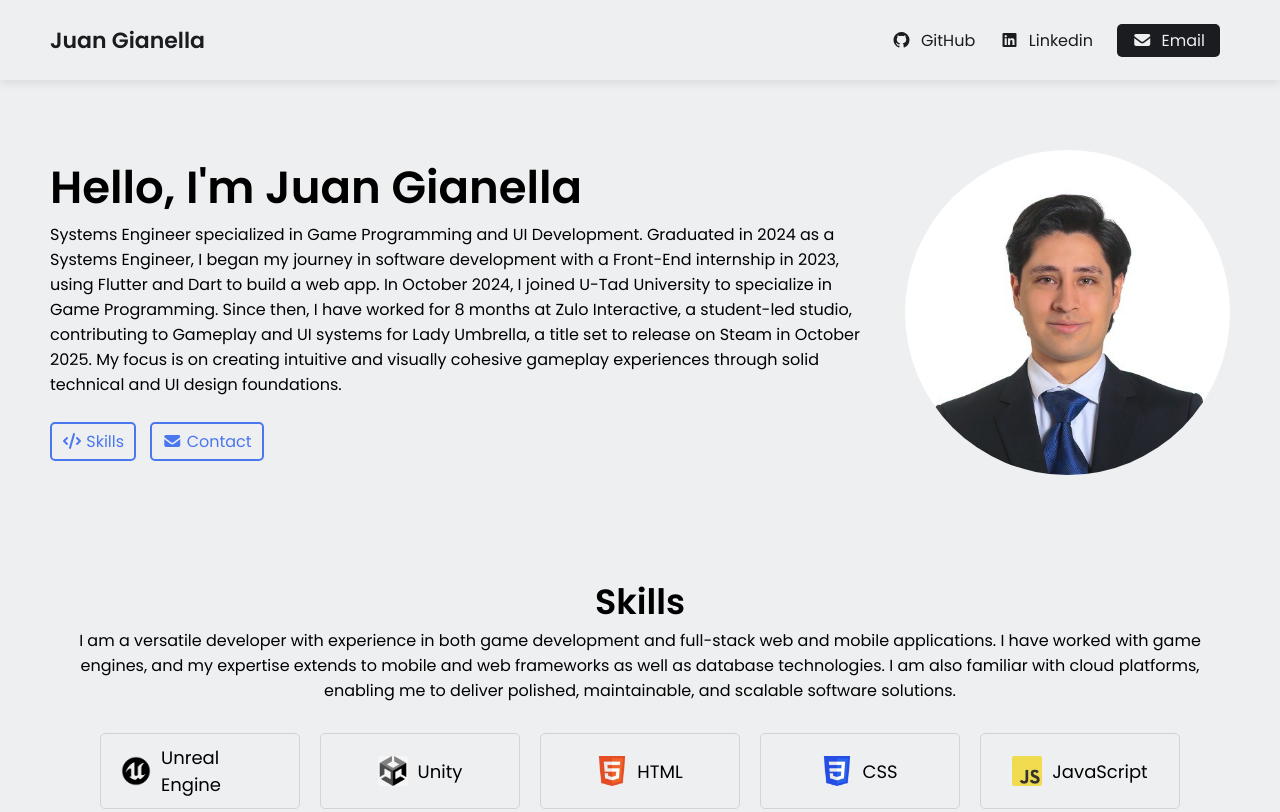
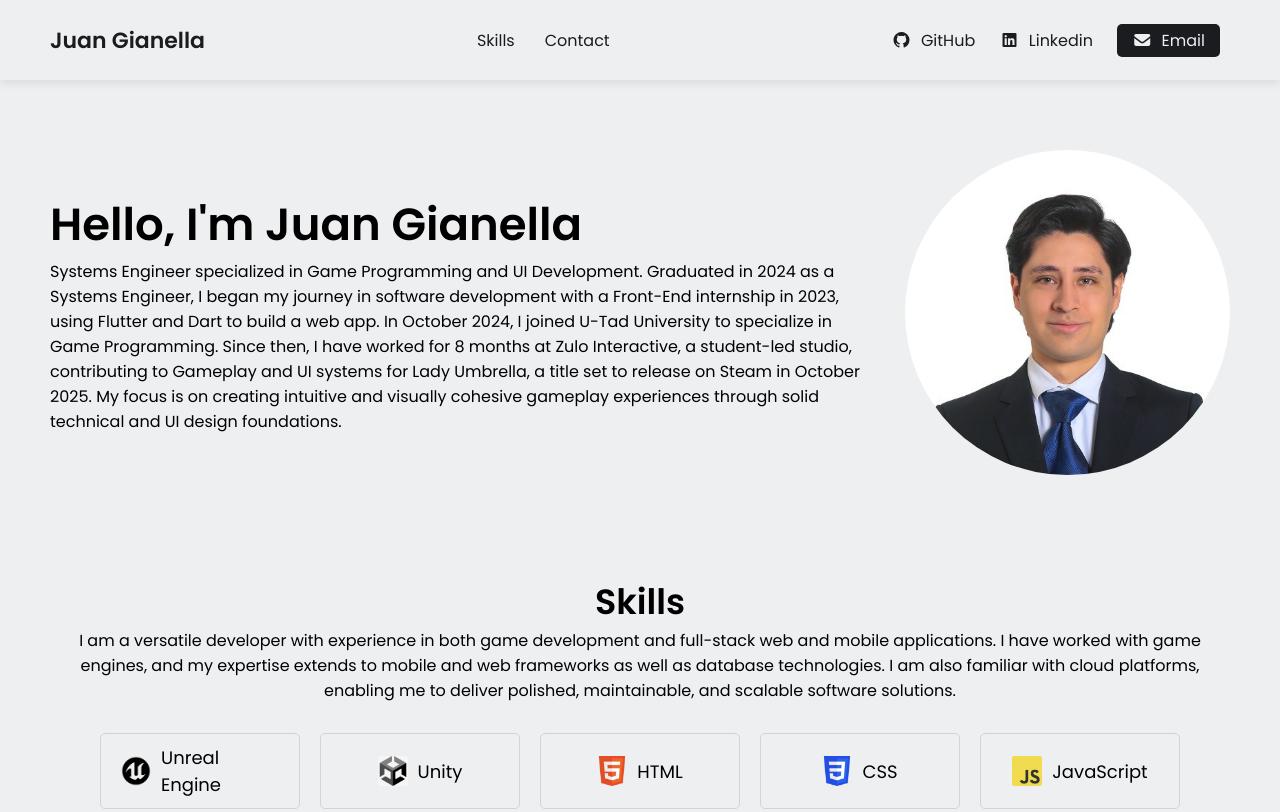
Before and after one commit to Juanyabo/juanyabo.github.io, a plain HTML site: page index.html in a window 1280 px wide. Shown: the top 812 px of the page. Drawn offline with Linux system fonts and the light colour scheme.

Commit message:
moved the go to sections inside the hero section to the navbar with an animation when hovered and on the section.

```diff
--- a/index.html
+++ b/index.html
@@ -15,6 +15,10 @@
     <nav>
         <div class="left">
             <a href="/">Juan Gianella</a>
+        </div>
+        <div class="center">
+            <a href="#skills">Skills</a>
+            <a href="#contact">Contact</a>
         </div>
         <div class="right">
             <a href="https://github.com/Juanyabo" target="_blank" rel="noopener noreferrer">
@@ -37,16 +41,6 @@
             <div class="text">
                 <h2>Hello, I'm Juan Gianella</h2>
                 <p>Systems Engineer specialized in Game Programming and UI Development. Graduated in 2024 as a Systems Engineer, I began my journey in software development with a Front-End internship in 2023, using Flutter and Dart to build a web app. In October 2024, I joined U-Tad University to specialize in Game Programming. Since then, I have worked for 8 months at Zulo Interactive, a student-led studio, contributing to Gameplay and UI systems for Lady Umbrella, a title set to release on Steam in October 2025. My focus is on creating intuitive and visually cohesive gameplay experiences through solid technical and UI design foundations.</p>
-                <div class="links">
-                    <a href="#skills">
-                        <i class="fa-solid fa-code"></i>
-                        <span>Skills</span>
-                    </a>
-                    <a href="#contact">
-                        <i class="fa-solid fa-envelope"></i>
-                        <span>Contact</span>
-                    </a>
-                </div>
             </div>
             <div class="headshot">
                 <img src="images/hero-headshot.webp" alt="Juan Gianella headshot">
@@ -111,5 +105,28 @@
             </div>
         </section>
     </main>
+    <script>
+        const sections = document.querySelectorAll("section");
+        const navLinks = document.querySelectorAll("nav .center a");
+
+        window.addEventListener("scroll", () => {
+            let current = "";
+
+            sections.forEach(section => {
+            const sectionTop = section.offsetTop - 120; // offset for navbar height
+            const sectionHeight = section.clientHeight;
+            if (scrollY >= sectionTop && scrollY < sectionTop + sectionHeight) {
+                current = section.getAttribute("id");
+            }
+        });
+
+        navLinks.forEach(link => {
+        link.classList.remove("active");
+        if (link.getAttribute("href") === `#${current}`) {
+            link.classList.add("active");
+        }
+    });
+});
+    </script>
 </body>
 </html>
--- a/styles.css
+++ b/styles.css
@@ -56,6 +56,48 @@ nav .left a {
     font-weight: 600;
 }
 
+nav .center {
+    display: flex;
+    gap: 30px;
+}
+
+nav .center a {
+    position: relative;
+    color: var(--text-color);
+    font-weight: 500;
+    text-decoration: none;
+    transition: color 0.2s;
+}
+
+nav .center a::after {
+    content: "";
+    position: absolute;
+    bottom: -5px;
+    left: 50%;
+    transform: translateX(-50%) scaleX(0);
+    transform-origin: center;
+    width: 100%;
+    height: 2px;
+    background-color: var(--link-color);
+    transition: transform 0.3s ease;
+}
+
+nav .center a.active::after {
+    transform: translateX(-50%) scaleX(1);
+}
+
+nav .center a.active {
+    color: var(--link-color);
+}
+
+nav .center a:hover::after {
+    transform: translateX(-50%) scaleX(1);
+}
+
+nav .center a:hover {
+    color: var(--link-color);
+}
+
 nav .right a {
     color: var(--text-color);
     margin: 0 10px;
@@ -89,25 +131,6 @@ nav .right a span {
 
 .hero-section .text h2 {
     font-size: 45px;
-}
-
-.hero-section .text .links {
-    margin-top: 25px;
-}
-
-.hero-section .text .links a {
-    display: inline-block;
-    padding: 5px 10px;
-    border: 2px solid var(--link-color);
-    border-radius: 5px;
-    margin-right: 10px;
-    margin-bottom: 10px;
-    transition: .1s;
-}
-
-.hero-section .text .links a:hover {
-    color: var(--text-color);
-    border: 2px solid var(--text-color);
 }
 
 .hero-section .headshot {
```
